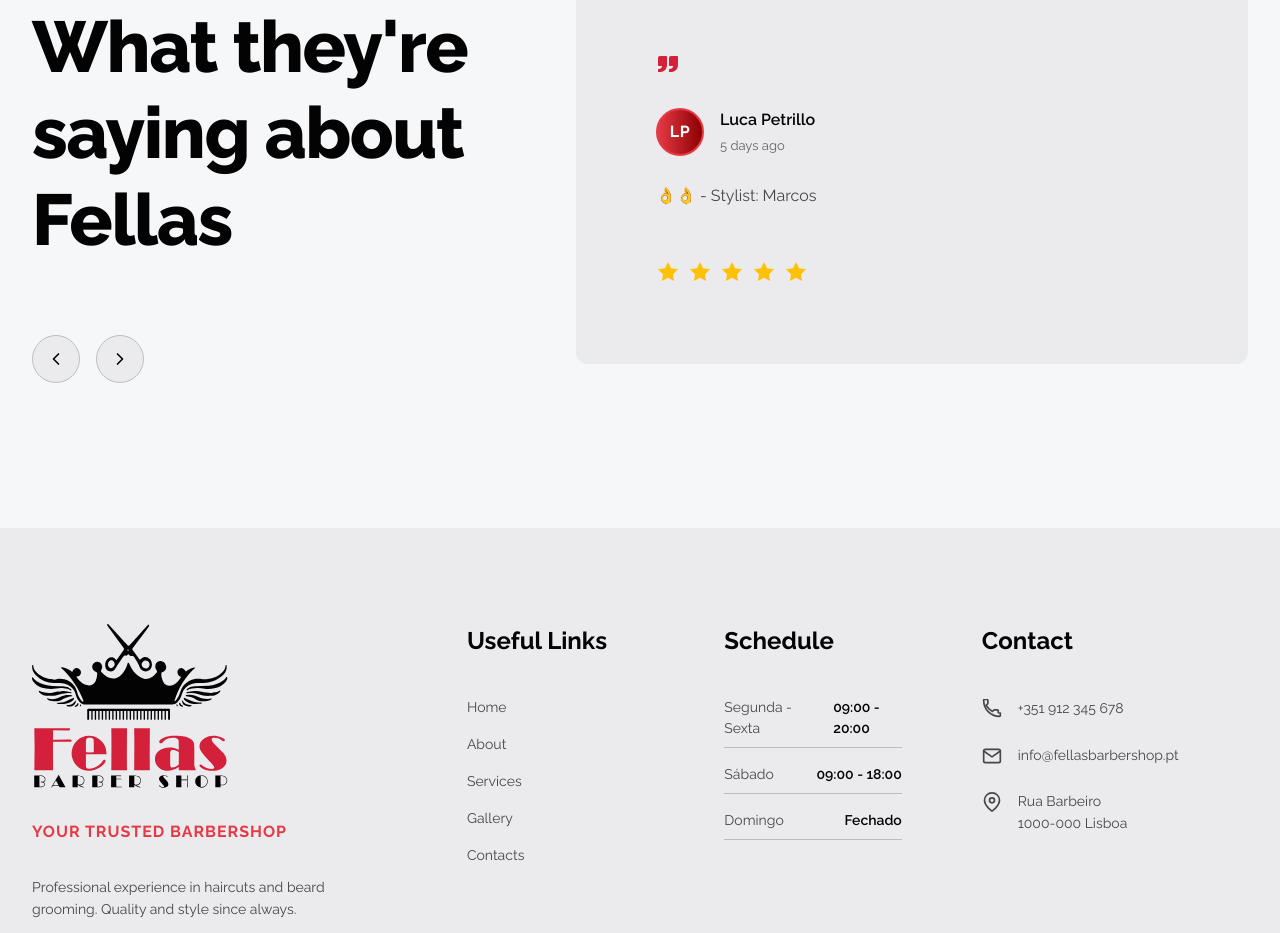
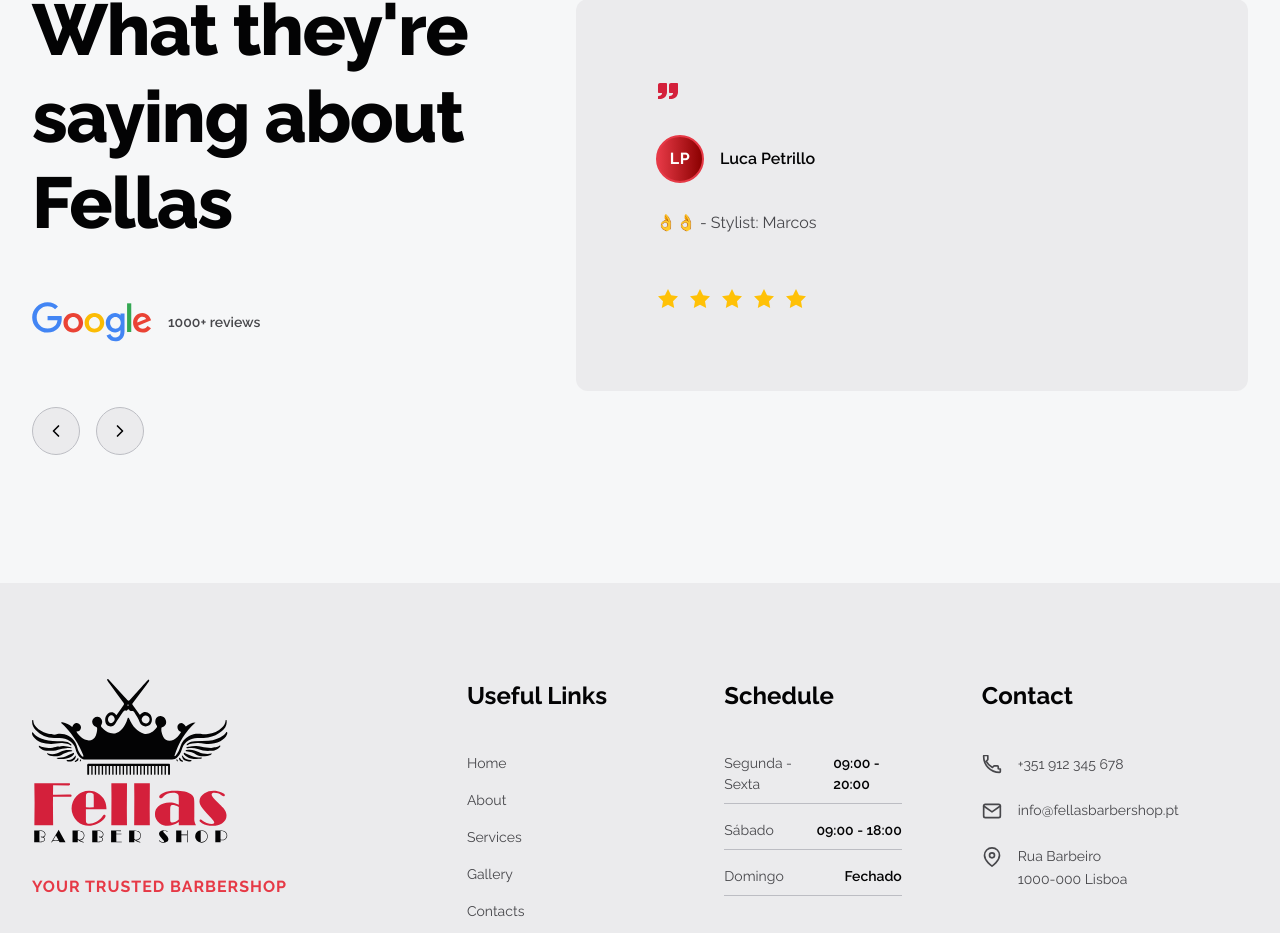
Before and after one commit to mlanes/fellas-babershop-spa, a Vue app: page / in a window 1280 px wide. Shown: the part 6270-7203 px from the top of the page. Built offline with nearby package versions, Linux system fonts and the light colour scheme.

Commit message:
refactor(testimonials): remove date display and enhance Google branding
- Remove date/timestamp from testimonial cards for cleaner design
- Increase Google logo size to 120px for better visibility
- Increase gap between logo and reviews count for better spacing

```diff
--- a/src/components/sections/TestimonialsSection.vue
+++ b/src/components/sections/TestimonialsSection.vue
@@ -2,6 +2,7 @@
 import { ref, onMounted, onUnmounted } from 'vue'
 import FIcon from '@/components/ui/FIcon.vue'
 import QuoteIcon from '@/assets/icons/quote.svg?component'
+import GoogleLogo from '@/assets/img/testimonials/google-logo.svg?component'
 import { testimonials } from '@/data/testimonials'
 import { useLocale } from '@/composables/useLocale'
 
@@ -96,6 +97,11 @@
             {{ t('testimonials.heading') }}
           </h2>
 
+          <div class="testimonials__google">
+            <GoogleLogo class="testimonials__google-logo" />
+            <span class="testimonials__reviews-count">{{ t('testimonials.reviewsCount') }}</span>
+          </div>
+
           <div class="testimonials__navigation">
             <button
               class="testimonials__nav-button"
@@ -127,7 +133,6 @@
                 </div>
                 <div class="testimonials__featured-details">
                   <span class="testimonials__featured-name">{{ testimonials[selectedTestimonial].customerName }}</span>
-                  <span class="testimonials__featured-date">{{ testimonials[selectedTestimonial].date }}</span>
                 </div>
               </div>
 
@@ -207,6 +212,24 @@
     color: var(--text-color-primary);
     margin-bottom: $spacing-lg;
     line-height: 1.2;
+  }
+
+  @include element('google') {
+    display: flex;
+    align-items: center;
+    gap: $spacing-md;
+    margin-bottom: $spacing-md;
+  }
+
+  @include element('google-logo') {
+    width: 120px;
+    height: auto;
+  }
+
+  @include element('reviews-count') {
+    font-size: 14px;
+    font-weight: 600;
+    color: var(--text-color-secondary);
   }
 
   @include element('navigation') {
```
